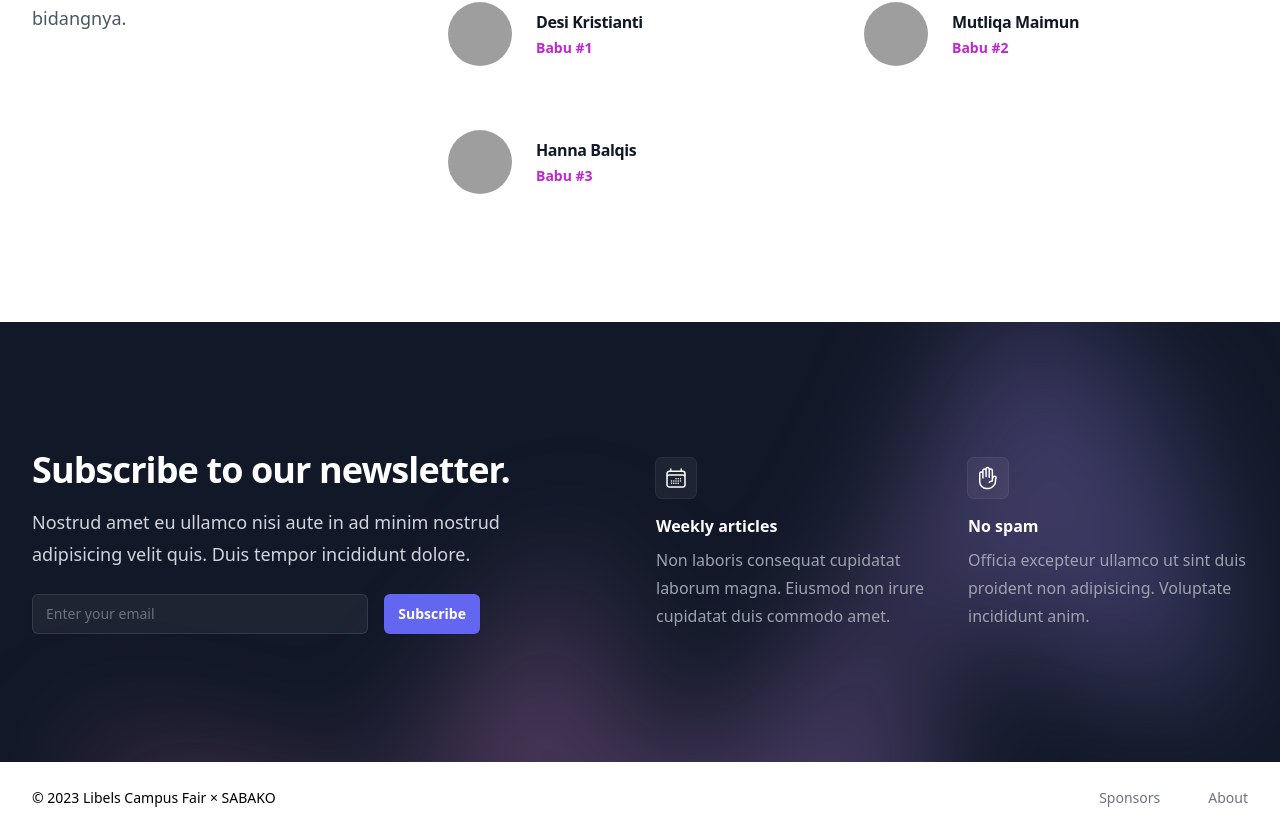
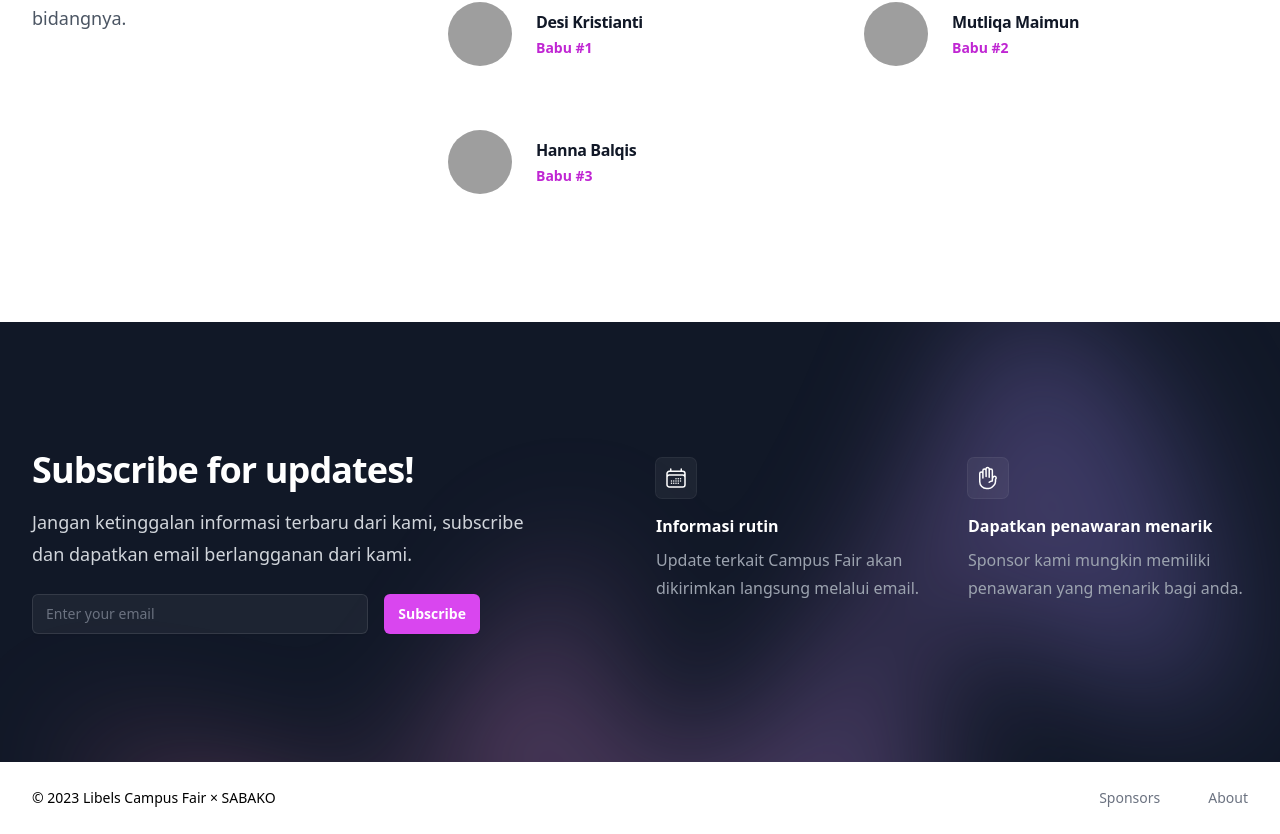
Before and after one commit to Libels/campus-fair-2024, a Next.js app: page /about in a window 1280 px wide. Shown: the part 2262-3096 px from the top of the page. Built offline with nearby package versions, Linux system fonts and the light colour scheme; grey boxes are pictures that could not be loaded.

Commit message:
add newsletter component

```diff
--- a/src/components/global/card/Newsletter.tsx
+++ b/src/components/global/card/Newsletter.tsx
@@ -1,17 +1,39 @@
 import { CalendarDaysIcon, HandRaisedIcon } from '@heroicons/react/24/outline'
+import { useState } from 'react'
 
 export default function Newsletter() {
+	const [emailAddress, setEmailAddress] = useState('')
+
+	const addressUpdate = async (event: React.ChangeEvent<HTMLInputElement>) => setEmailAddress(event.currentTarget.value)
+
+	const handleSubmit = async (event: React.FormEvent<EventTarget>) => {
+		event.preventDefault()
+
+		const response = await fetch('/api/hello', {
+			method: 'POST',
+			headers: {
+				'Content-Type': 'application/json',
+			},
+			body: JSON.stringify({
+				email: emailAddress
+			}),
+		})
+
+		const result = await response.json()
+		alert(`Is this your full name: ${JSON.stringify(result)}`)
+	}
+
 	return (
 		<div className="relative isolate overflow-hidden bg-gray-900 py-16 sm:py-24 lg:py-32">
 			<div className="mx-auto max-w-7xl px-6 lg:px-8">
 				<div className="mx-auto grid max-w-2xl grid-cols-1 gap-y-16 gap-x-8 lg:max-w-none lg:grid-cols-2">
 					<div className="max-w-xl lg:max-w-lg">
-						<h2 className="text-3xl font-bold tracking-tight text-white sm:text-4xl">Subscribe to our newsletter.</h2>
+						<h2 className="text-3xl font-bold tracking-tight text-white sm:text-4xl">Subscribe for updates!</h2>
 						<p className="mt-4 text-lg leading-8 text-gray-300">
-							Nostrud amet eu ullamco nisi aute in ad minim nostrud adipisicing velit quis. Duis tempor incididunt
-							dolore.
+							Jangan ketinggalan informasi terbaru dari kami, subscribe dan dapatkan email berlangganan dari kami.
 						</p>
-						<div className="mt-6 flex max-w-md gap-x-4">
+						<div>
+							<form onSubmit={handleSubmit} className="mt-6 flex max-w-md gap-x-4" action="/api/hello" method="post">
 								<label htmlFor="email-address" className="sr-only">
 									Email address
 								</label>
@@ -19,17 +41,20 @@ export default function Newsletter() {
 									id="email-address"
 									name="email"
 									type="email"
+									value={emailAddress}
+									onChange={addressUpdate}
 									autoComplete="email"
 									required
-								className="min-w-0 flex-auto rounded-md border-0 bg-white/5 px-3.5 py-2 text-white shadow-sm ring-1 ring-inset ring-white/10 focus:ring-2 focus:ring-inset focus:ring-indigo-500 sm:text-sm sm:leading-6"
+									className="min-w-0 flex-auto rounded-md border-0 bg-white/5 px-3.5 py-2 text-white shadow-sm ring-1 ring-inset ring-white/10 focus:ring-2 focus:ring-inset focus:ring-fuchsia-500 sm:text-sm sm:leading-6"
 									placeholder="Enter your email"
 								/>
 								<button
 									type="submit"
-								className="flex-none rounded-md bg-indigo-500 py-2.5 px-3.5 text-sm font-semibold text-white shadow-sm hover:bg-indigo-400 focus-visible:outline focus-visible:outline-2 focus-visible:outline-offset-2 focus-visible:outline-indigo-500"
+									className="flex-none rounded-md bg-fuchsia-500 py-2.5 px-3.5 text-sm font-semibold text-white shadow-sm hover:bg-fuchsia-400 focus-visible:outline focus-visible:outline-2 focus-visible:outline-offset-2 focus-visible:outline-fuchsia-500"
 								>
 									Subscribe
 								</button>
+							</form>
 						</div>
 					</div>
 					<dl className="grid grid-cols-1 gap-x-8 gap-y-10 sm:grid-cols-2 lg:pt-2">
@@ -37,18 +62,18 @@ export default function Newsletter() {
 							<div className="rounded-md bg-white/5 p-2 ring-1 ring-white/10">
 								<CalendarDaysIcon className="h-6 w-6 text-white" aria-hidden="true" />
 							</div>
-							<dt className="mt-4 font-semibold text-white">Weekly articles</dt>
+							<dt className="mt-4 font-semibold text-white">Informasi rutin</dt>
 							<dd className="mt-2 leading-7 text-gray-400">
-								Non laboris consequat cupidatat laborum magna. Eiusmod non irure cupidatat duis commodo amet.
+								Update terkait Campus Fair akan dikirimkan langsung melalui email.
 							</dd>
 						</div>
 						<div className="flex flex-col items-start">
 							<div className="rounded-md bg-white/5 p-2 ring-1 ring-white/10">
 								<HandRaisedIcon className="h-6 w-6 text-white" aria-hidden="true" />
 							</div>
-							<dt className="mt-4 font-semibold text-white">No spam</dt>
+							<dt className="mt-4 font-semibold text-white">Dapatkan penawaran menarik</dt>
 							<dd className="mt-2 leading-7 text-gray-400">
-								Officia excepteur ullamco ut sint duis proident non adipisicing. Voluptate incididunt anim.
+								Sponsor kami mungkin memiliki penawaran yang menarik bagi anda.
 							</dd>
 						</div>
 					</dl>
```
Lines whose indentation alone changed are shown as unchanged.
